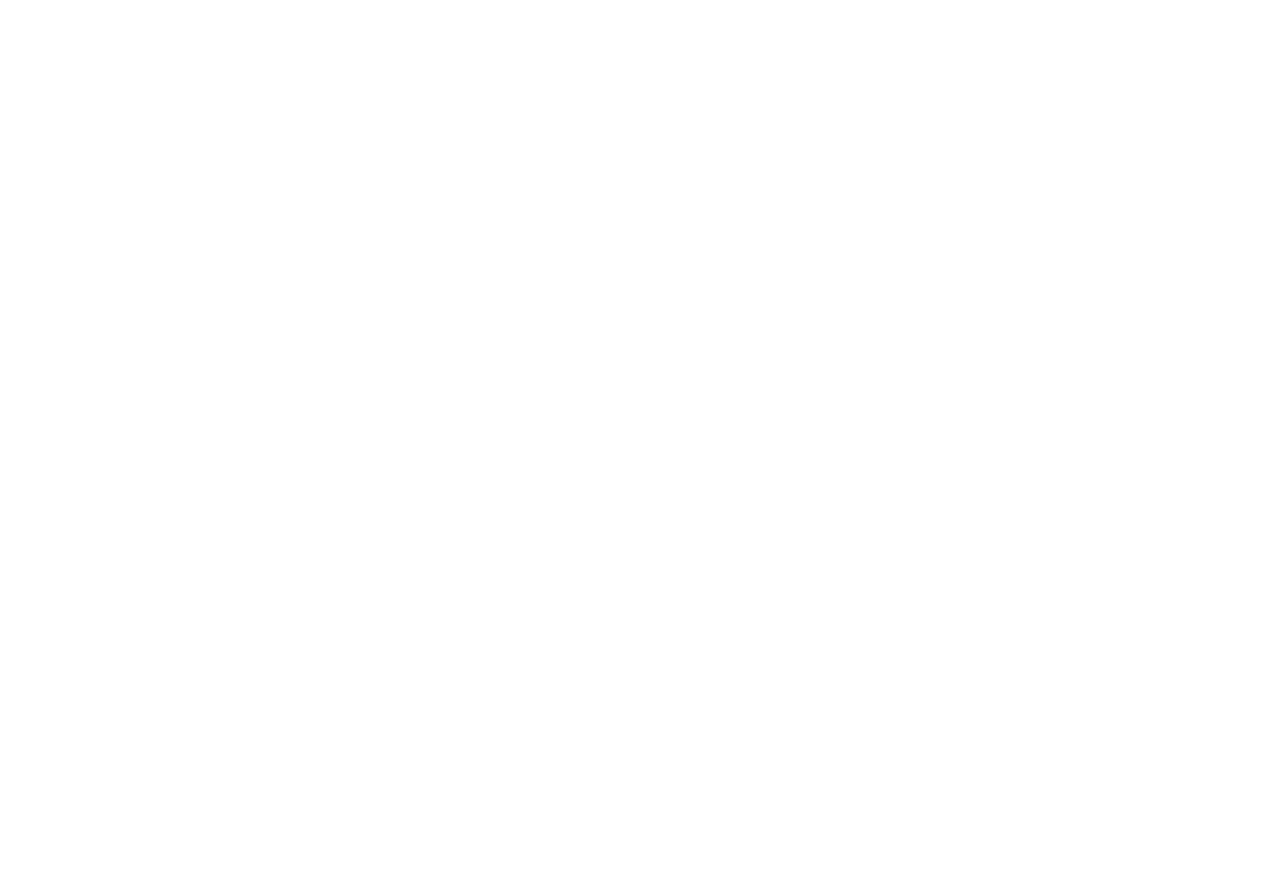
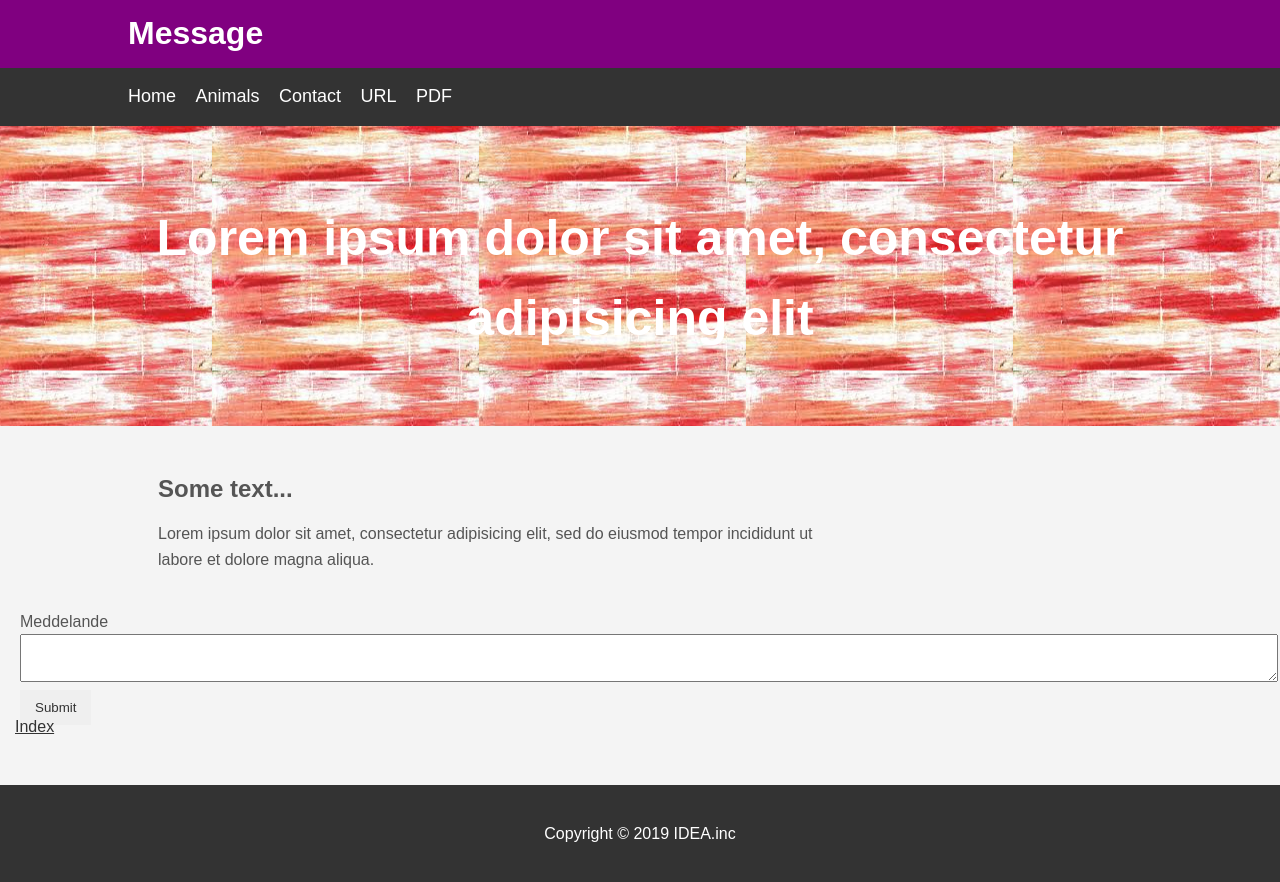
Before and after one commit to DaniellaNoren/HTTPproject, a plain HTML site: page web/message.html in a window 1280 px wide. Before the commit the page ends 800 px from the top, so only its background shows below. Drawn offline with Linux system fonts and the light colour scheme.

Commit message:
fixed html code

```diff
--- a/web/css/style.css
+++ b/web/css/style.css
@@ -110,3 +110,23 @@ body{
   position: fixed;
   bottom: 50px;
 }
+
+
+.myForm{
+  padding:20px;
+}
+.myForm.form-group{
+  padding-bottom:15px;
+}
+.myForm. label{
+  display:block;
+}
+
+.myForm input[type="text"], .myForm textarea{
+  padding:8px;
+  width:100%;
+}
+.myForm input[type="email"], .myForm textarea{
+  padding:8px;
+  width:100%;
+}
--- a/web/message.html
+++ b/web/message.html
@@ -0,0 +1,64 @@
+<!DOCTYPE html>
+<html lang="en" dir="ltr">
+<head>
+    <!-- Metadata -->
+    <meta charset="utf-8">
+    <meta name="viewport" content="width=device-width, initial-scale=1.0">
+    <!-- Tab title -->
+    <title>IDEA.inc - Message</title>
+    <link rel="stylesheet" type="text/css" href="css/style.css">
+</head>
+<body>
+<header id="main-header">
+    <div class="container">
+        <h1>Message</h1>
+    </div>
+</header>
+<!-- Navigation Bar -->
+<nav id="navbar">
+    <div class="container">
+        <ul>
+            <li><a href="home.html">Home</a></li>
+            <li><a href="animals.html">Animals</a></li>
+            <li><a href="contact.html">Contact</a></li>
+            <li><a href="URL.html">URL</a></li>
+            <li><a href="PDF.html">PDF</a></li>
+        </ul>
+    </div>
+</nav>
+
+<!-- Showcase Section-->
+<section id="showcase">
+    <div class="container">
+        <h1>Lorem ipsum dolor sit amet, consectetur adipisicing elit</h1>
+    </div>
+</section>
+<div class="container">
+    <!-- Main text section-->
+    <section id="main">
+        <h1>Some text...</h1>
+        <p>Lorem ipsum dolor sit amet, consectetur adipisicing elit,
+            sed do eiusmod tempor incididunt ut labore et dolore magna
+            aliqua. </p>
+    </section>
+</div>
+
+<!-- Message Section -->
+<form class="myForm" method="post">
+<div class="form-group">
+    <label>Meddelande</label>
+    <textarea name="message"></textarea>
+</div>
+<input class="button" type="submit" value="Submit" name="">
+</form>
+
+
+<!-- Back to Index button-->
+<a class="fix-me button" href="index.html">Index</a>
+
+<!-- Footer -->
+<footer id="main-footer">
+    <p>Copyright &copy; 2019 IDEA.inc</p>
+</footer>
+</body>
+</html>
```
